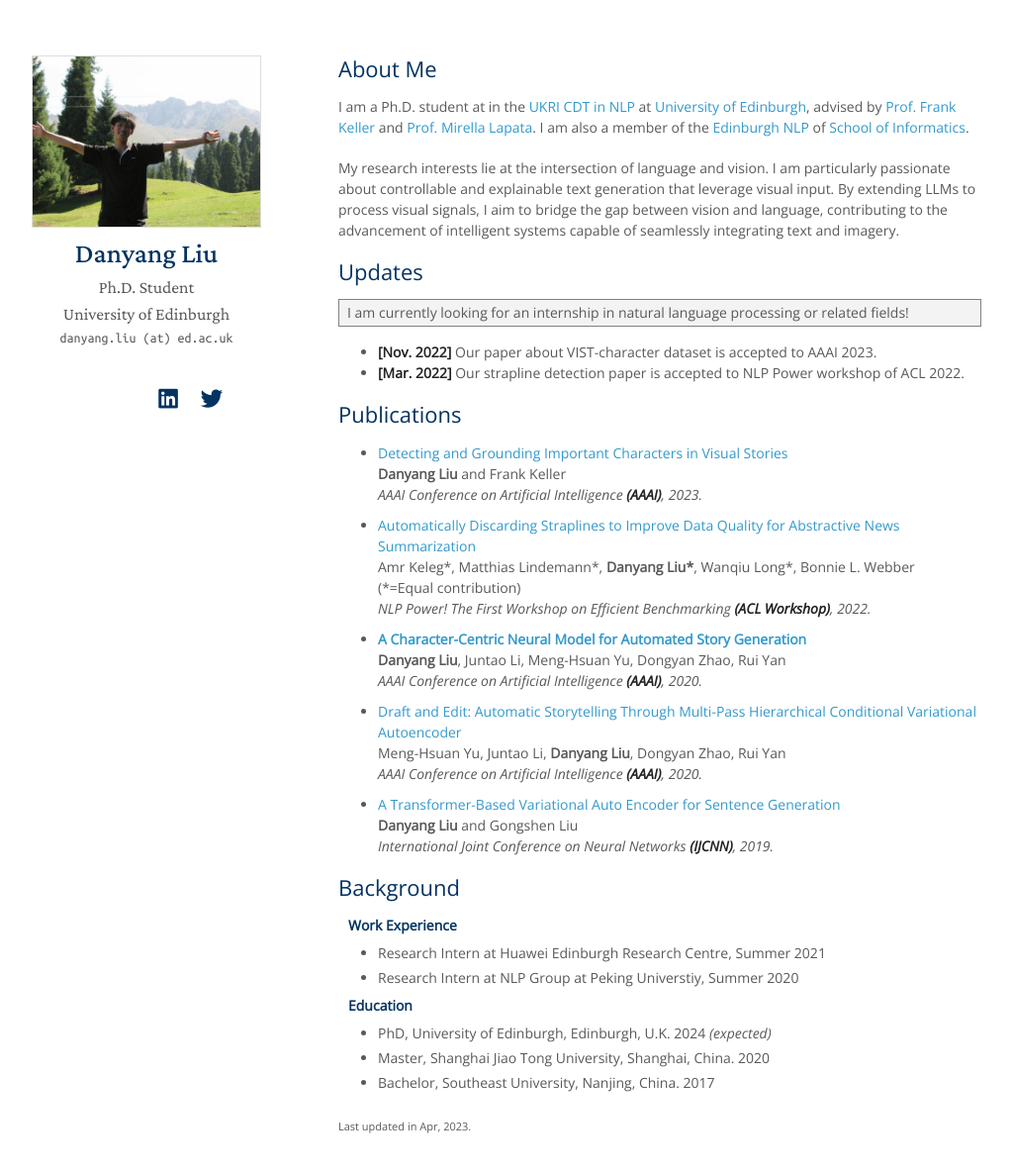
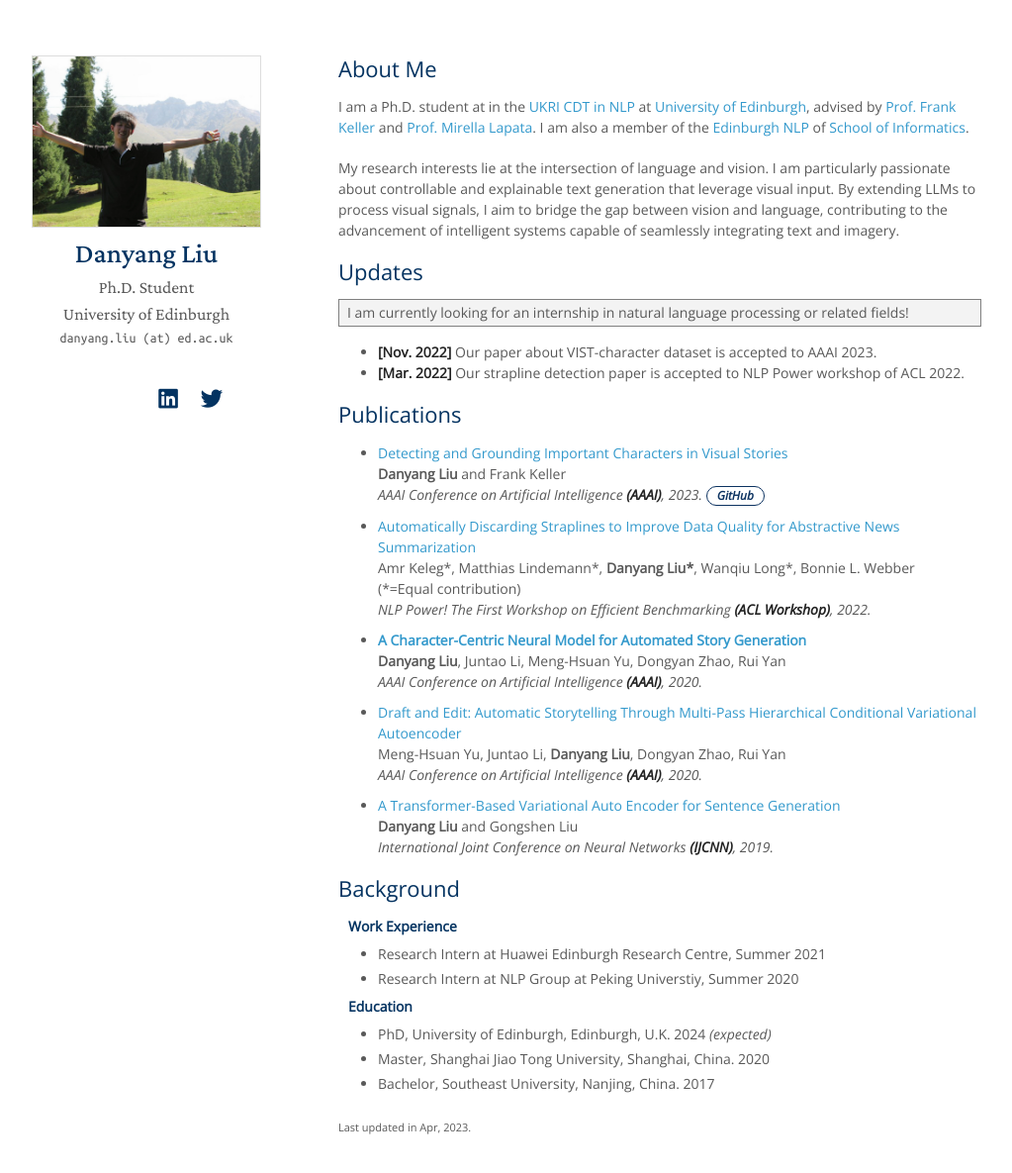
Before and after one commit to iz2late/iz2late.github.io, a Jekyll site: the page built from index.md, in a window 1280 px wide and 1218 px high. Shown: the top 1185 px of the window at 99% size, without its empty margins (128-1151 px from the left). Built offline with Jekyll 4.4.1, drawn with Linux system fonts in a browser that asks for light colours; nearby versions of some CDN libraries; some web fonts are replaced; a style sheet for code colours, icons or effects is not loaded; our own code applies the rules of GitHub Pages for plain Markdown files.

Commit message:
vist-char datset

```diff
--- a/_includes/new_pub.md
+++ b/_includes/new_pub.md
@@ -3,7 +3,8 @@
     	<li style="margin-bottom: 10px;">
 		<a href="https://arxiv.org/abs/2303.17647">Detecting and Grounding Important Characters in Visual Stories</a><br>
 		<b>Danyang Liu</b> and Frank Keller<br>
-		<i>AAAI Conference on Artificial Intelligence <strong>(AAAI)</strong>, 2023.</i><br>
+		<i>AAAI Conference on Artificial Intelligence <strong>(AAAI)</strong>, 2023.</i> <a href="https://github.com/iz2late/VIST-Character"><div class="color-button">GitHub</div></a><br>
+
         </li>
     	<li style="margin-bottom: 10px;">
 		<a href="https://aclanthology.org/2022.nlppower-1.5/">Automatically Discarding Straplines to Improve Data Quality for Abstractive News Summarization</a><br>
--- a/_sass/minimal-light.scss
+++ b/_sass/minimal-light.scss
@@ -608,3 +608,24 @@ footer {
   display:none;
   font-family: monospace;
 }
+
+
+.color-button {
+    background: transparent; /* Make the background transparent */
+    border-style: solid; /* Change border style to solid */
+    // border-color: #4B93DB; /* Set border color to the current background color */
+    border-width: 1px; /* Set border width */
+    border-radius: 10px;
+    color: #0D3361; /* Set the text color to the current background color */
+    font-weight: bold;
+    font-size: 12px;
+    font-style: italic; /* Make the text italic */
+    display: inline-block;
+    padding: 0px 10px;
+    margin: 0px 5px 0 0;
+    cursor: pointer;
+    &:hover {
+        background: #4B93DB; /* Set hover background color */
+        color: white; /* Set hover text color to white */
+    }
+}
```
